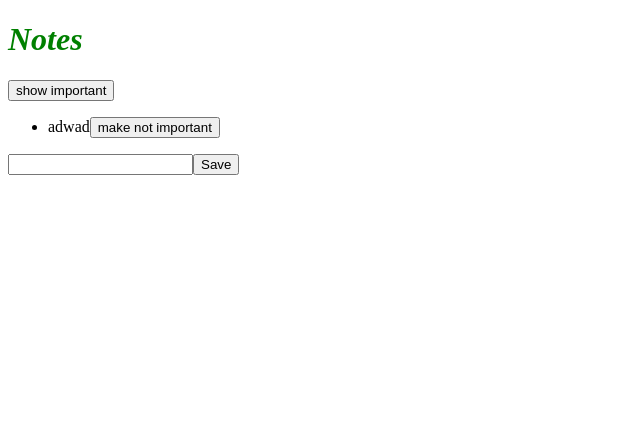
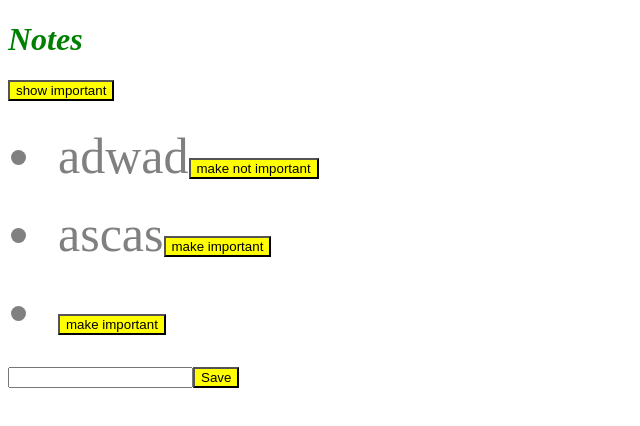
Before and after one commit to darq37/fullStackOpen, a React (Create React App) app: page / in a window 1280 px wide. Shown: the top 426 px of the page, without its empty margins (0-640 px from the left). Built offline with nearby package versions, Linux system fonts and the light colour scheme; data requests are answered from the project's data file.

Commit message:
minor cleanup, moved to Webstorm IDE

```diff
--- a/db.json
+++ b/db.json
@@ -4,6 +4,16 @@
       "content": "adwad",
       "important": true,
       "id": 1
+    },
+    {
+      "content": "ascas",
+      "important": false,
+      "id": 2
+    },
+    {
+      "content": "",
+      "important": false,
+      "id": 3
     }
   ]
 }
--- a/src/components/App.js
+++ b/src/components/App.js
@@ -7,7 +7,7 @@ const App = () => {
   const [newNote, setNewNote] = useState("");
   const [showAll, setShowAll] = useState(true);
 
-  const notestoShow = showAll ? notes : notes.filter((note) => note.important);
+  const notesToShow = showAll ? notes : notes.filter((note) => note.important);
 
   useEffect(() => {
     noteService.getNotes().then((initialNotes) => {
@@ -42,7 +42,7 @@ const App = () => {
         setNotes(notes.map((note) => (note.id !== id ? note : changedNote)));
       })
       .catch((error) => {
-        alert(`the note '${note.content}' was already deletedfrom the server`);
+        alert(`the note '${note.content}' was already deleted from the server`);
         setNotes(notes.filter((n) => n.id !== id));
       });
   };
@@ -56,7 +56,7 @@ const App = () => {
         </button>
       </div>
       <ul>
-        {notestoShow.map((note) => (
+        {notesToShow.map((note) => (
           <Note
             key={note.id}
             note={note}
--- a/src/components/Note.js
+++ b/src/components/Note.js
@@ -3,7 +3,7 @@ import React from "react";
 const Note = ({ note, toggleImportanceOf }) => {
   const label = note.important ? "make not important" : "make important";
   return (
-    <li>
+    <li className='note'>
       {note.content}
       <button onClick={toggleImportanceOf}>{label}</button>
     </li>
--- a/src/index.css
+++ b/src/index.css
@@ -1,4 +1,14 @@
 h1 {
-  color: green;
-  font-style: italic;
+    color: green;
+    font-style: italic;
 }
+
+.note {
+    color: gray;
+    padding: 10px;
+    font-size: 50px;
+}
+
+button {
+    background-color: yellow;
+}
```
